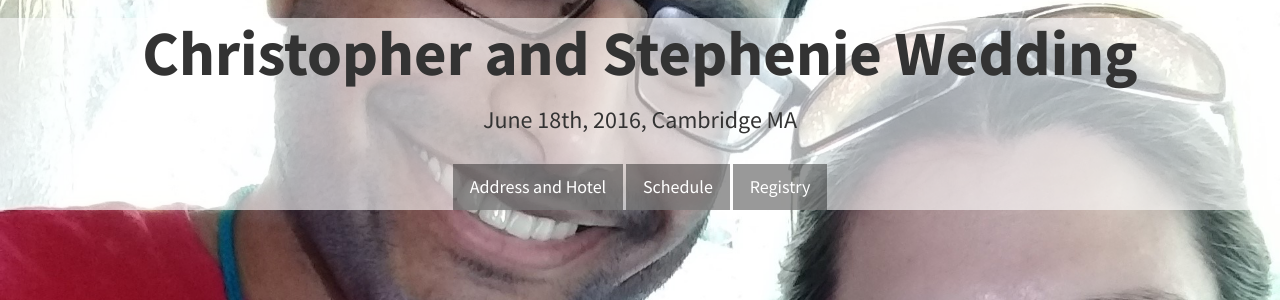
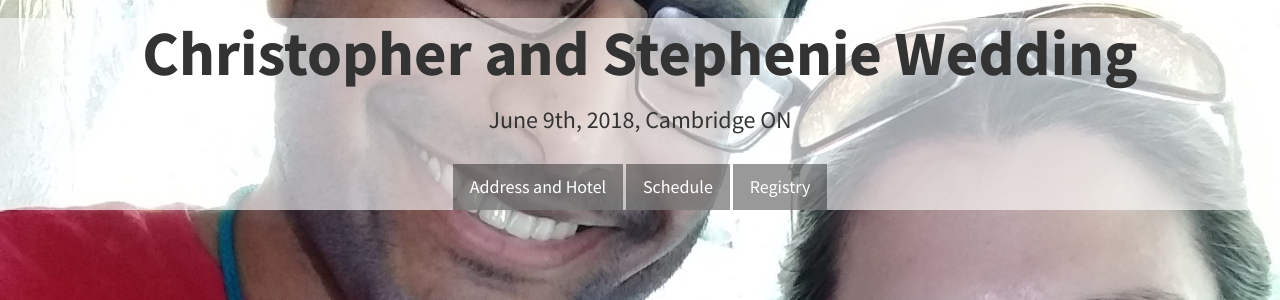
Before and after one commit to chrisandstephwedding/chrisandstephwedding.github.io, a Jekyll site: the page built from index.html, in a window 1280 px wide and 900 px high. Shown: the part 236-536 px from the top of the window. Built offline with Jekyll 4.4.1, drawn with Linux system fonts in a browser that asks for light colours.

Commit message:
More tweaks

```diff
--- a/_includes/header.html
+++ b/_includes/header.html
@@ -2,7 +2,7 @@
   <div class="text-vertical-center">
     <div style="background: rgba(255,255,255,0.6)">
     <h1>{{ site.couple }} Wedding</h1>
-    <h3>June 18th, 2016, Cambridge MA</h3>
+    <h3>June 9th, 2018, Cambridge ON</h3>
     <br>
     <a href="#address" class="btn btn-dark btn-lg">Address and Hotel</a>
     <a href="#schedule" class="btn btn-dark btn-lg">Schedule</a>
--- a/_includes/registry.html
+++ b/_includes/registry.html
@@ -14,7 +14,7 @@
                 <strong>Honeyfund</strong>
               </h4>
               <p>Fund our honeymoon at Honeyfund</p>
-              <a href="https://www.honeyfund.com/wedding/HungWedding" class="btn btn-light">Here</a>
+              <a href="https://www.honeyfund.com" class="btn btn-light">Here</a>
             </div>
           </div>
           <div class="col-md-6 col-sm-6">
@@ -23,7 +23,7 @@
                 <strong>Amazon</strong>
               </h4>
               <p>Buy us stuff at Amazon</p>
-              <a href="https://www.amazon.com/wedding/registry/245RGF3PQJB20" class="btn btn-light">Here</a>
+              <a href="https://www.amazon.ca" class="btn btn-light">Here</a>
             </div>
           </div>
         </div>
```
